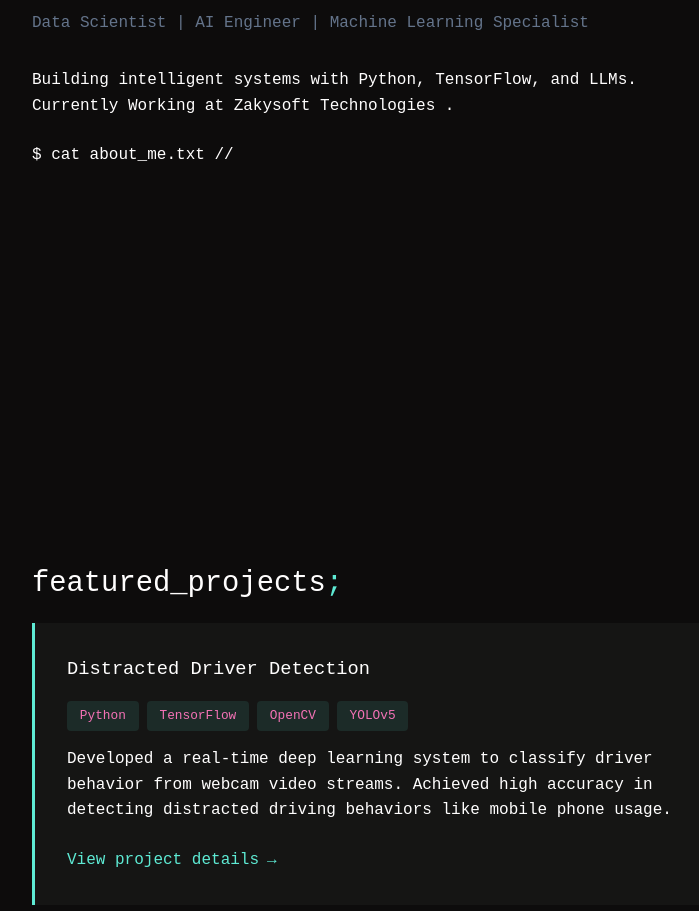
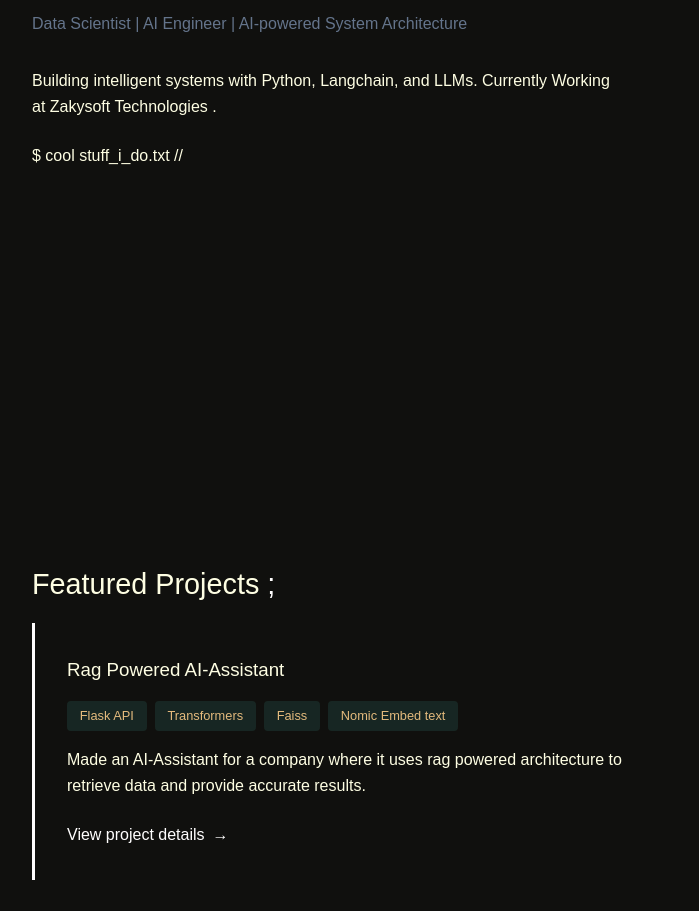
Before and after one commit to mnk3936/WEBnine, a plain HTML site: page index.html in a window 1280 px wide. Shown: the part 351-1262 px from the top of the page, without its empty margins (32-731 px from the left). Drawn offline with Linux system fonts and the light colour scheme; a web font is replaced by a local one.

Commit message:
Update index.html

```diff
--- a/index.html
+++ b/index.html
@@ -9,19 +9,23 @@
 
 /* ===== Dark Theme Aesthetic ===== */
         :root {
-            --bg: #0d0c0c;
-            --panel: #151514;
-            --text: #fffefe;
-            --accent: #5eead4;  /* Teal for data flow */
-            --keyword: #f472b6;  /* Pink for tech tags */
+            --bg: #10100e;
+            --panel: #10100e;
+            --text: #fefee3;
+            --accent: #fffefe;  /* Teal for data flow */
+            --keyword: #e3ba7d;  /* Pink for tech tags */
             --comment: #64748b;   /* Gray for metadata */
+        }
+        @font-face {
+            font-family: 'Roundo-Light';
+            src: url('Roundo-Light.otf') format('truetype');
         }
 
         * {
             margin: 0;
             padding: 0;
             box-sizing: border-box;
-            font-family: 'Nue Montreal', monospace;
+            font-family: 'Satoshi', sans-serif;
         }
 
         body {
@@ -84,7 +88,7 @@
             top: 0;
             width: 100%;
             padding: 1rem 0;
-            background: rgba(13, 12, 12, 0.9);
+            background: #10100e;
             backdrop-filter: blur(5px);
             z-index: 100;
         }
@@ -282,8 +286,9 @@
             }
         }
     </style>
-    <link href="https://fonts.googleapis.com/css2?family=IBM+Plex+Mono:wght@300;400;500&display=swap" rel="stylesheet">
-    <link rel="stylesheet" href="https://cdnjs.cloudflare.com/ajax/libs/font-awesome/6.4.0/css/all.min.css">
+    <link href="https://api.fontshare.com/v2/css?f[]=satoshi@500&display=swap" rel="stylesheet">
+    <!-- <link href="https://fonts.googleapis.com/css2?family=IBM+Plex+Mono:wght@300;400;500&display=swap" rel="stylesheet">
+    <link rel="stylesheet" href="https://cdnjs.cloudflare.com/ajax/libs/font-awesome/6.4.0/css/all.min.css"> -->
 </head>
 <body>
     <!-- Navigation -->
@@ -302,10 +307,10 @@
     <section id="hero">
         <div class="container">
             <h1 class="hero-title">Hello There!</h1>
-            <p class="hero-subtitle">Data Scientist | AI Engineer | Machine Learning Specialist</p>
-            <p>Building intelligent systems with Python, TensorFlow, and LLMs. Currently Working at Zakysoft Technologies   .</p>
+            <p class="hero-subtitle">Data Scientist | AI Engineer | AI-powered System Architecture</p>
+            <p>Building intelligent systems with Python, Langchain, and LLMs. Currently Working at Zakysoft Technologies   .</p>
             <div class="typewriter">
-                <span>$ cat about_me.txt</span>
+                <span>$ cool stuff_i_do.txt</span>
                 <span class="typewriter-cursor"></span>
             </div>
         </div>
@@ -314,7 +319,19 @@
     <!-- Projects Section -->
     <section id="projects">
         <div class="container">
-            <h2>featured_projects</h2>
+            <h2>Featured Projects </h2>
+
+            <div class="project-card">
+                <h3>Rag Powered AI-Assistant</h3>
+                <div class="project-stack">
+                    <span class="tech-tag">Flask API</span>
+                    <span class="tech-tag">Transformers</span>
+                    <span class="tech-tag">Faiss</span>
+                    <span class="tech-tag">Nomic Embed text</span>
+                </div>
+                <p>Made an AI-Assistant for a company where it uses rag powered architecture to retrieve data and provide accurate results.</p>
+                <a href="https://github.com/mnk3936/Driver-Distraction-Detection/blob/main/README.md" class="project-link">View project details</a>
+            </div>
 
             <div class="project-card">
                 <h3>Distracted Driver Detection</h3>
@@ -356,7 +373,7 @@
     <!-- Skills Section -->
     <section id="skills">
         <div class="container">
-            <h2>technical_stack</h2>
+            <h2>Technical Stack </h2>
 
             <div class="skills-grid">
                 <div class="skill-category">
@@ -396,7 +413,7 @@
     <section id="contact">
         <div class="container">
             <h2>connect</h2>
-            <p>For collaborations or opportunities:</p>
+            <p>In case you want to stay in touch:</p>
             <p>
                 <a href="mailto:nadeemkariyad1@gmail.com" class="contact-email">nadeemkariyad1@gmail.com</a>
             </p>
@@ -432,10 +449,10 @@
             const currentPhrase = phrases[phraseIndex];
 
             if (isDeleting) {
-                typewriterEl.textContent = '$ cat about_me.txt // ' + currentPhrase.substring(0, charIndex - 1);
+                typewriterEl.textContent = '$ cool stuff_i_do.txt // ' + currentPhrase.substring(0, charIndex - 1);
                 charIndex--;
             } else {
-                typewriterEl.textContent = '$ cat about_me.txt // ' + currentPhrase.substring(0, charIndex + 1);
+                typewriterEl.textContent = '$ cool stuff_i_do.txt // ' + currentPhrase.substring(0, charIndex + 1);
                 charIndex++;
             }
 
@@ -468,9 +485,9 @@
         window.addEventListener('scroll', () => {
             const nav = document.querySelector('nav');
             if (window.scrollY > 50) {
-                nav.style.background = 'rgba(13, 12, 12, 0.98)';
+                nav.style.background = 'rgba(16, 16, 14, 0.98)';
             } else {
-                nav.style.background = 'rgba(13, 12, 12, 0.9)';
+                nav.style.background = 'rgba(16, 14, 14, 0.9)';
             }
         });
     </script>
```
